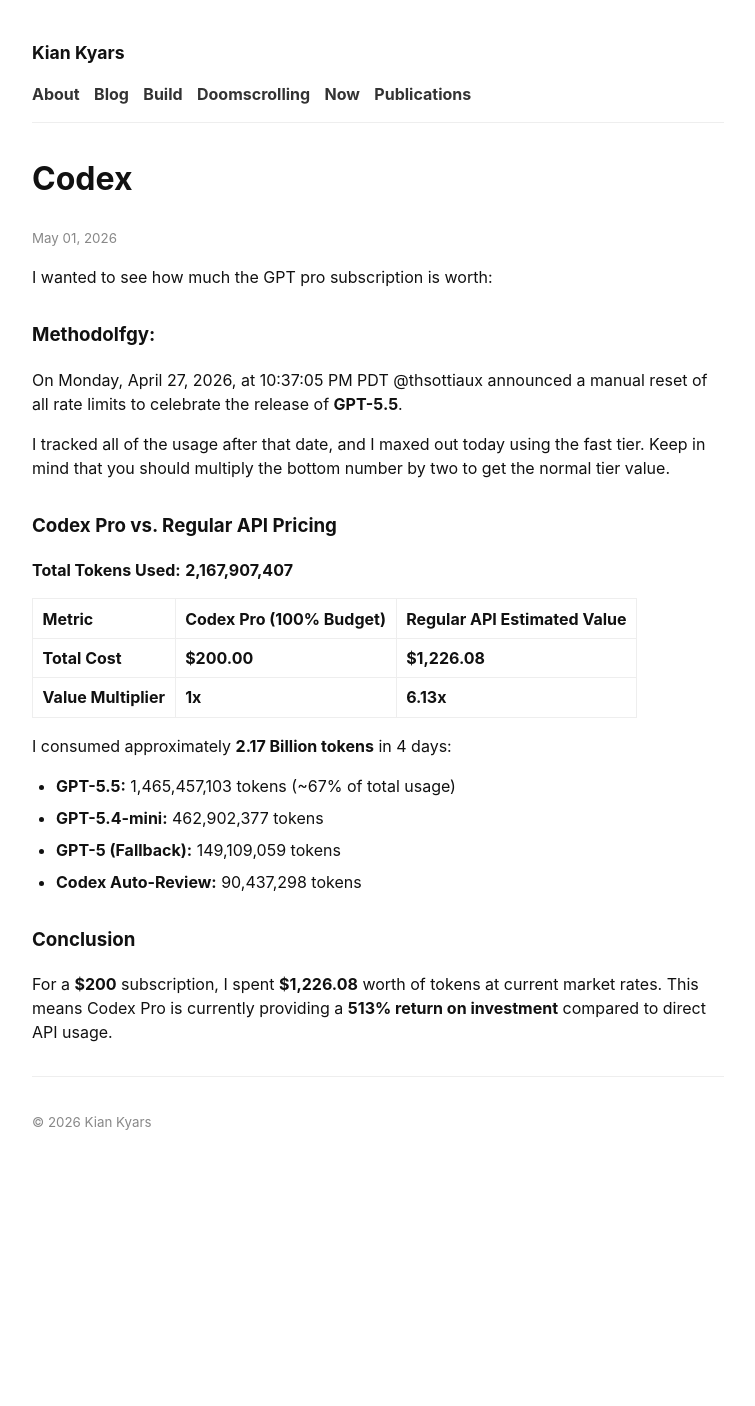
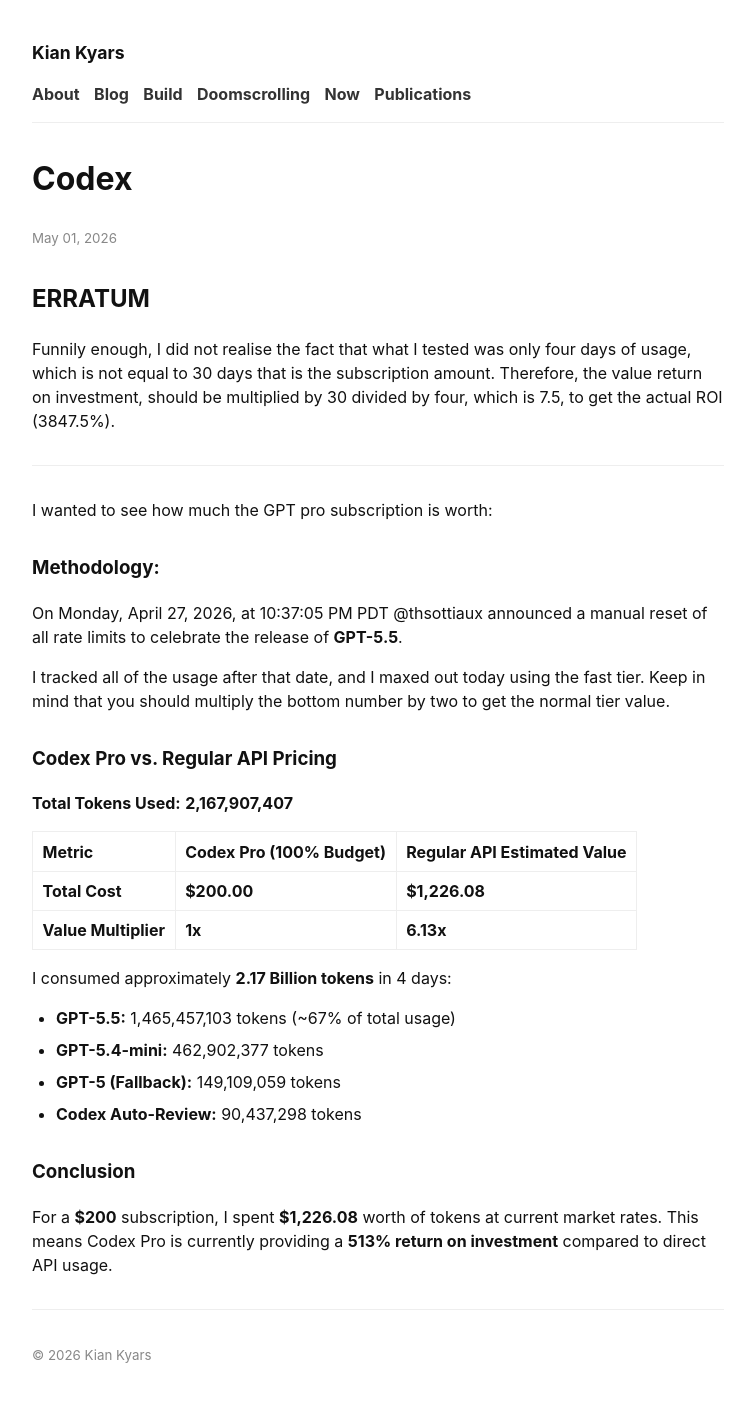
Before and after one commit to kiankyars/kiankyars.github.io, a Jekyll site: the page built from _posts/blog/2026-05-01-codex.md, in a window 1280 px wide. Shown: the whole page, without its empty margins (262-1017 px from the left). Built offline with Jekyll 4.4.1, drawn with Linux system fonts in a browser that asks for light colours; before the commit the page ends 1173 px from its top, so only the background shows below that.

Commit message:
wv & codex

```diff
--- a/_posts/blog/2026-05-01-codex.md
+++ b/_posts/blog/2026-05-01-codex.md
@@ -5,9 +5,15 @@
 categories: machine_learning
 ---
 
+## ERRATUM
+
+Funnily enough, I did not realise the fact that what I tested was only four days of usage, which is not equal to 30 days that is the subscription amount. Therefore, the value return on investment, should be multiplied by 30 divided by four, which is 7.5, to get the actual ROI (3847.5%).
+
+---
+
 I wanted to see how much the GPT pro subscription is worth:
 
-### Methodolfgy:
+### Methodology:
 
 On Monday, April 27, 2026, at 10:37:05 PM PDT @thsottiaux announced a manual reset of all rate limits to celebrate the release of **GPT-5.5**.
 
```
Also changed, not shown: _posts/weekly-victories/2026-05-08-weekly-victories.md (+5 -2 lines), _posts/weekly-victories/2026-05-15-weekly-victories.md (added, +34 -0 lines).
